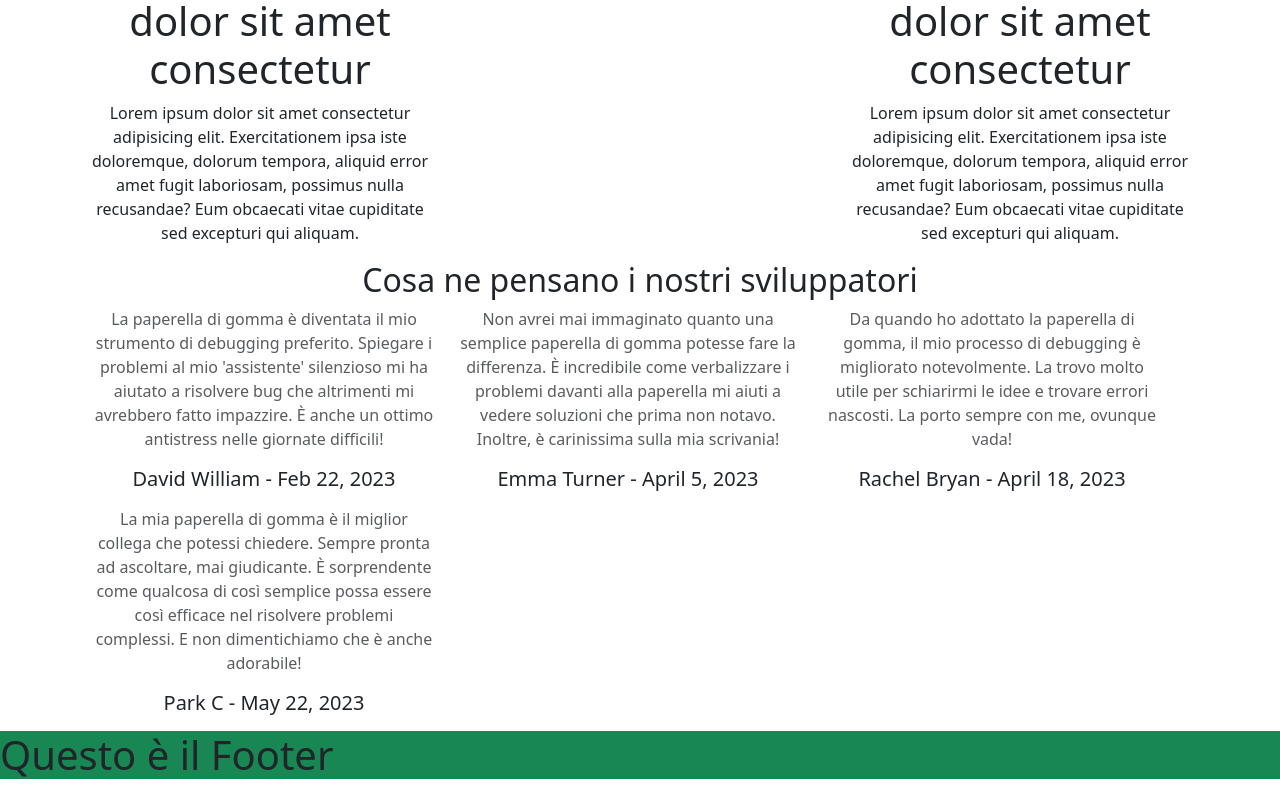
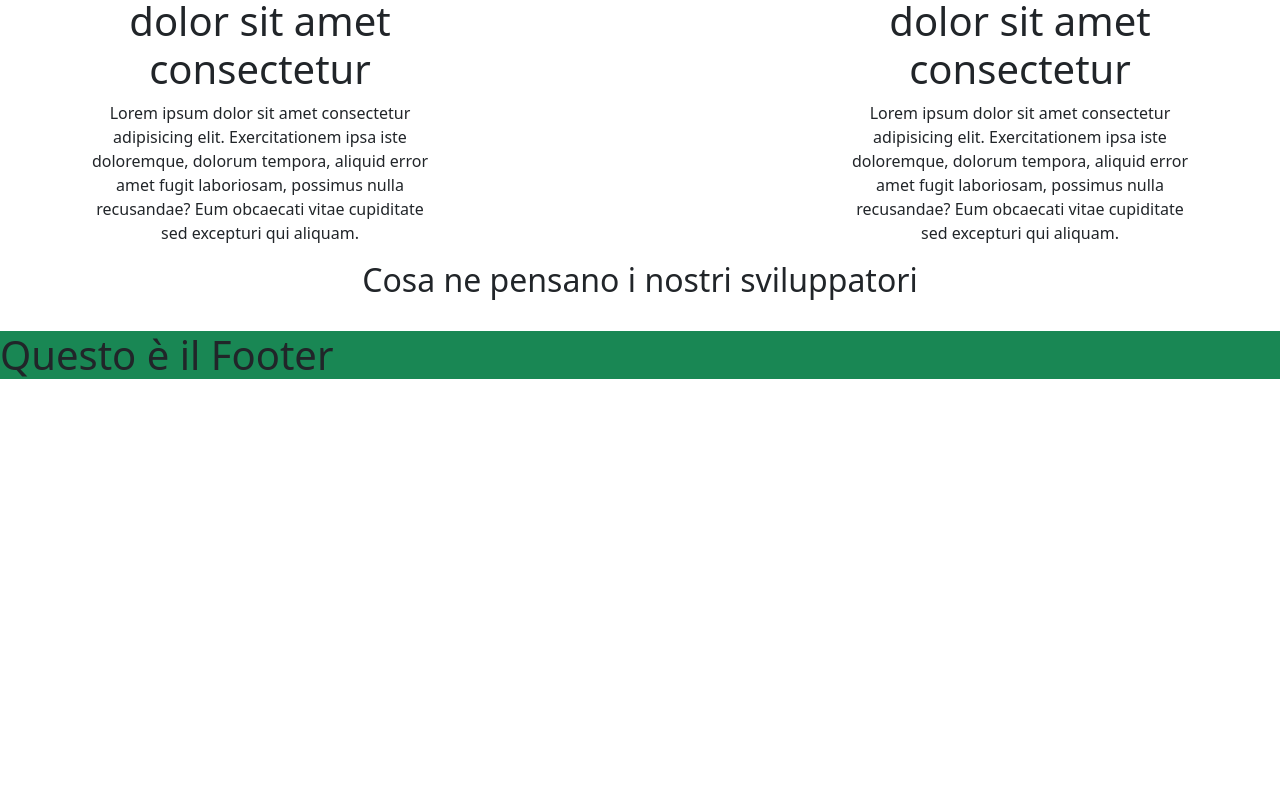
Before and after one commit to dmtpat/landing-page-product, a React (Vite) app: page / in a window 1280 px wide. Shown: the part 1673-2460 px from the top of the page. After the commit the page ends 2060 px from the top, so only its background shows below. Built offline with nearby package versions, Linux system fonts and the light colour scheme.

Commit message:
review cards

```diff
--- a/src/components/Main/ReviewCard.components.jsx
+++ b/src/components/Main/ReviewCard.components.jsx
@@ -1,5 +1,6 @@
 import 'bootstrap/dist/css/bootstrap.min.css';
-import 'font-awesome/css/font-awesome.min.css';
+import { FontAwesomeIcon } from '@fortawesome/react-fontawesome'
+import { faStar } from '@fortawesome/free-solid-svg-icons'
 
 
 
@@ -7,15 +8,15 @@ import 'font-awesome/css/font-awesome.min.css';
 function ReviewCard(props) {
     const review = props.review;
     return (
-        <div id={review.id} className=" col col-4" >
-            <p className="text-muted">{review.text}</p>
-            {/* <ul className="list-unstyled d-flex justify-content-center text-warning mb-0">
-                <li><i className="fa-solid fa-star" style="color: #FFD43B;"></i></li>
-                <li><i className="fa-solid fa-star" style="color: #FFD43B;"></i></li>
-                <li><i className="fa-solid fa-star" style="color: #FFD43B;"></i></li>
-                <li><i className="fa-solid fa-star" style="color: #FFD43B;"></i></li>
-                <li><i className="fa-solid fa-star" style="color: #FFD43B;"></i></li>
-            </ul> */}
+        <div id={review.id} className=" col col-4 pt-4 pb-4 px-5" >
+            <p className="py-4">"{review.text}"</p>
+            <ul className="list-unstyled d-flex justify-content-center text-warning mb-0">
+                <li><FontAwesomeIcon icon={faStar} style={{ color: "#FFD43B", }} /></li>
+                <li><FontAwesomeIcon icon={faStar} style={{ color: "#FFD43B", }} /></li>
+                <li><FontAwesomeIcon icon={faStar} style={{ color: "#FFD43B", }} /></li>
+                <li><FontAwesomeIcon icon={faStar} style={{ color: "#FFD43B", }} /></li>
+                <li><FontAwesomeIcon icon={faStar} style={{ color: "#FFD43B", }} /></li>
+            </ul>
             <h5 className="mb-3">{review.author} - {review.date}</h5>
         </div>
     )
--- a/src/components/Main/Reviews.components.jsx
+++ b/src/components/Main/Reviews.components.jsx
@@ -11,9 +11,14 @@ function Reviews() {
                     <div className="col col-12">
                         <div className="container">
                             <div className="row">
-                                {Recensioni.map((review) => (
-                                    <ReviewCard review={review} />
-                                ))}
+                                <div className='carousel slide text-center'>
+                                    <div class="d-flex justify-content-center mb-4">
+                                        {Recensioni.map((review) => (
+                                            <div class="carousel-item">
+                                                <ReviewCard review={review} />
+                                            </div>
+                                        ))}
+                                    </div></div>
                             </div>
                         </div>
                     </div>
```
